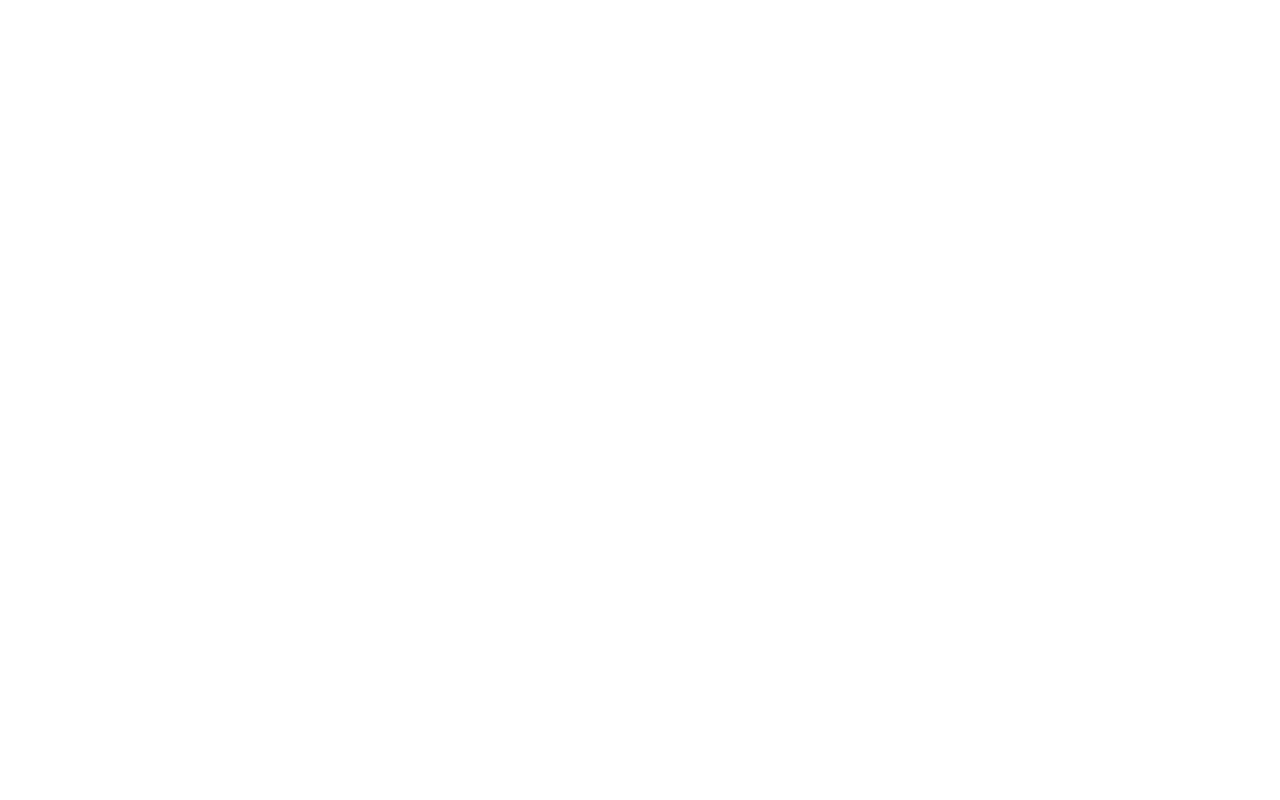
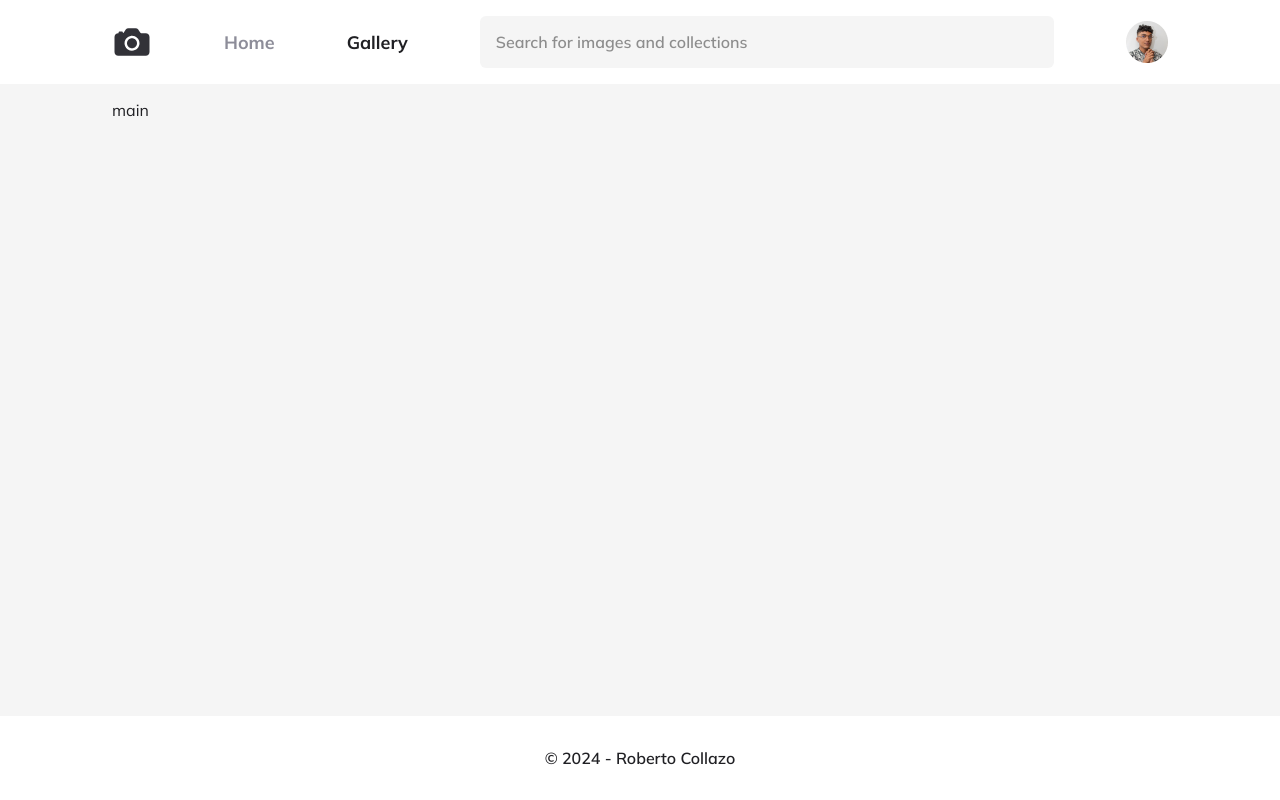
Before and after one commit to robcollazo/Grid02, a plain HTML site: page index.html in a window 1280 px wide. Drawn offline with Linux system fonts and the light colour scheme.

Commit message:
Advancing on HTML and CSS

```diff
--- a/index.html
+++ b/index.html
@@ -1,10 +1,46 @@
 <!DOCTYPE html>
 <html lang="en">
   <head>
+    <link rel="preconnect" href="https://fonts.googleapis.com" />
+    <link rel="preconnect" href="https://fonts.gstatic.com" crossorigin />
+    <link
+      href="https://fonts.googleapis.com/css2?family=Mulish:ital,wght@0,200..1000;1,200..1000&display=swap"
+      rel="stylesheet"
+    />
+
     <link rel="stylesheet" href="style.css" />
     <meta charset="UTF-8" />
     <meta name="viewport" content="width=device-width, initial-scale=1.0" />
     <title>Document</title>
   </head>
-  <body></body>
+  <body>
+    <div class="app">
+      <header class="container">
+        <nav>
+          <img src="./Assets/camera.svg" alt="" />
+          <ul>
+            <li>Home</li>
+            <li class="active">Gallery</li>
+          </ul>
+        </nav>
+        <form>
+          <div class="input-wrapper">
+            <label for="search">Search for images and collections</label>
+            <input
+              id="search"
+              type="text"
+              placeholder="Search for images and collections"
+            />
+          </div>
+        </form>
+        <img class="avatar" src="./Assets/avatar.png" alt="" />
+      </header>
+      <main>
+        <div class="container">main</div>
+      </main>
+      <footer class="container">
+        <p>© 2024 - Roberto Collazo</p>
+      </footer>
+    </div>
+  </body>
 </html>
--- a/style.css
+++ b/style.css
@@ -0,0 +1,103 @@
+* {
+  margin: 0;
+  padding: 0;
+  box-sizing: border-box;
+}
+
+:root {
+  font-family: 'Mulish';
+  font-size: 62.5%;
+
+  --color-base-white: #ffffff;
+  --color-base-gray-100: #f5f5f5;
+  --color-base-gray-300: #8d8d99;
+  --color-base-gray-500: #3d3d3d;
+  --color-base-gray-900: #202024;
+}
+
+html,
+body,
+input {
+  font-family: 'Mulish';
+}
+
+body {
+  font-size: 1.6rem;
+  background-color: var(--color-base-white);
+  color: var(--color-base-gray-900);
+}
+
+.app {
+  display: grid;
+  grid-template-rows: max-content 1fr max-content;
+  height: 100vh;
+}
+
+.container {
+  padding: 1.6rem 3.2rem;
+  width: min(112rem, 100%);
+  margin: 0 auto;
+}
+
+main {
+  overflow-y: scroll;
+  background-color: var(--color-base-gray-100);
+}
+
+header,
+nav,
+nav ul {
+  display: flex;
+  align-items: center;
+  gap: 7.2rem;
+  font-weight: 700;
+}
+
+header form {
+  flex: 1;
+}
+
+nav ul {
+  list-style: none;
+  font-size: 1.8rem;
+  color: var(--color-base-gray-300);
+}
+
+ul li.active {
+  color: var(--color-base-gray-900);
+}
+
+.input-wrapper label {
+  width: 1px;
+  height: 1px;
+  overflow: hidden;
+  position: absolute;
+}
+
+.input-wrapper input {
+  width: 100%;
+  padding: 1.6rem;
+  background-color: var(--color-base-gray-100);
+  border: none;
+  border-radius: 0.6rem;
+  font-size: 1.6rem;
+  font-weight: 600;
+}
+
+.input-wrapper input::placeholder {
+  color: var(--color-base-gray-500);
+  opacity: 0.56;
+}
+
+.avatar {
+  height: 4.2rem;
+  width: 4.2rem;
+
+  object-fit: cover;
+}
+
+footer p {
+  text-align: center;
+  padding: 1.6rem;
+  font-weight: 600;
+}
```
Also changed, not shown: Assets/avatar.png (added), Assets/camera.svg (added), Assets/img01.png (added), Assets/img02.png (added), Assets/img03.png (added), Assets/img04.png (added), Assets/img05.png (added), Assets/img06.png (added), Assets/img07.png (added), Assets/img08.png (added), Assets/img09.png (added).
